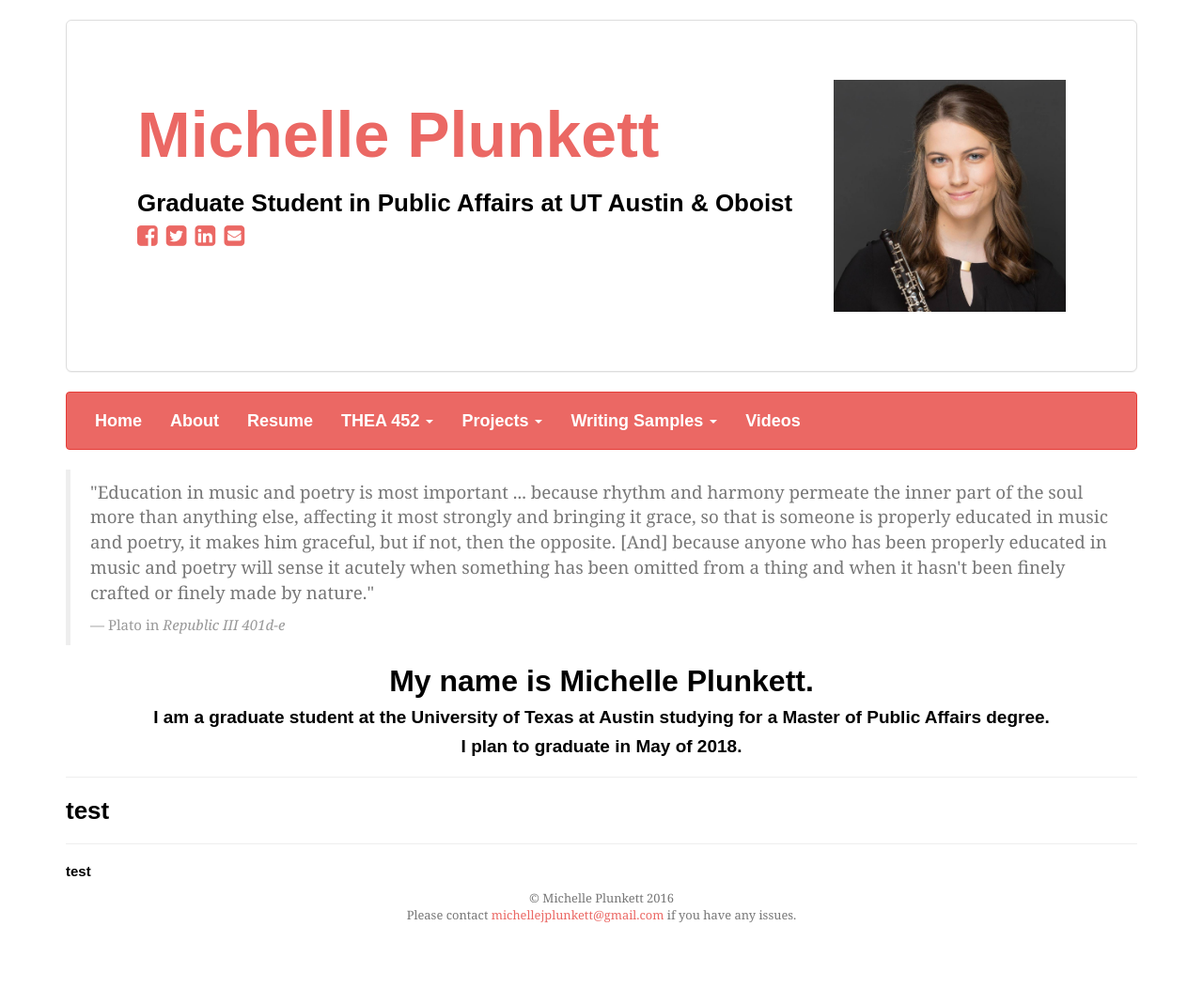
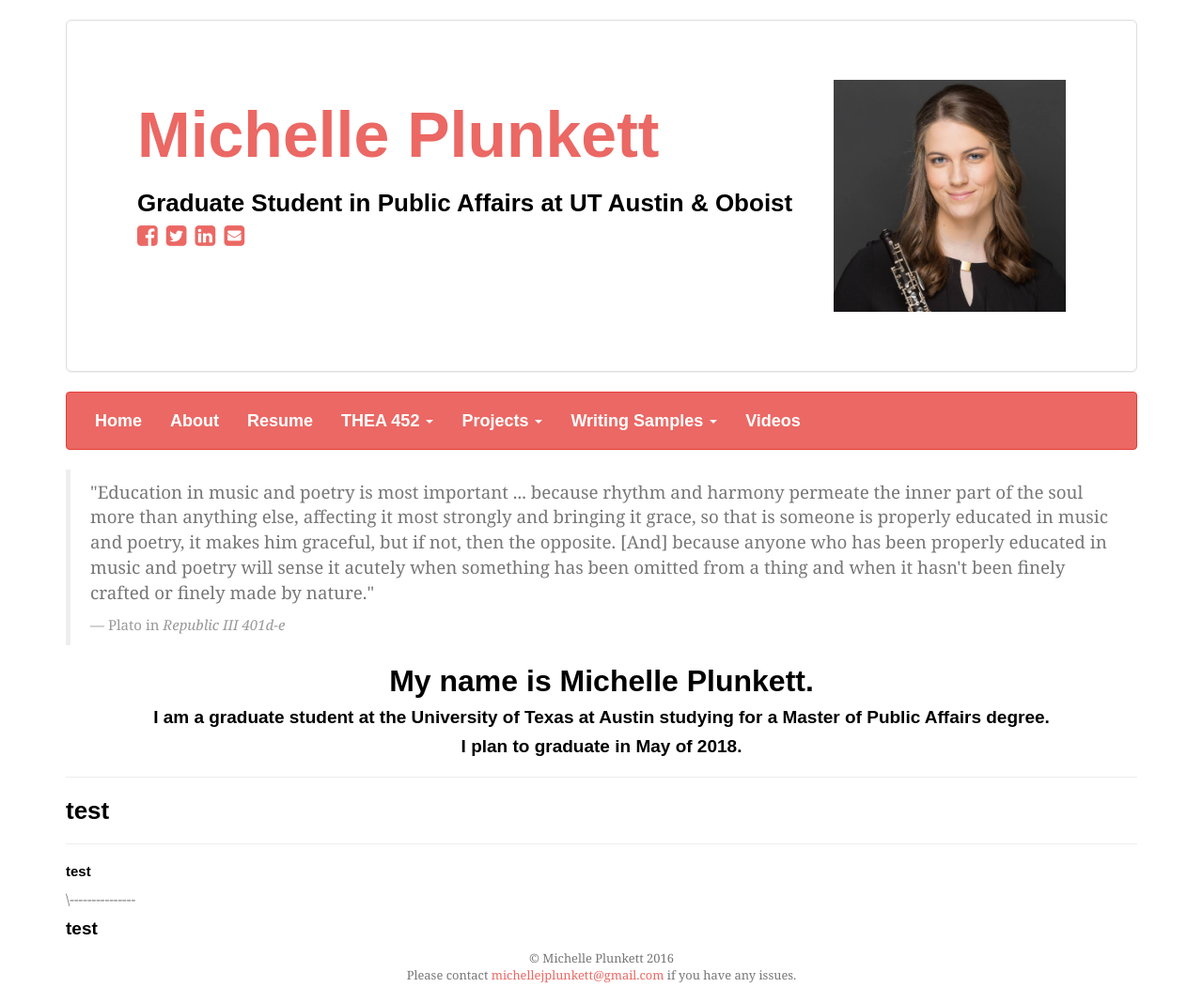
Before and after one commit to michelleplunkett/michelleplunkett.github.io, a Jekyll site: the page built from about/_posts/2016-06-22-about.html, in a window 1280 px wide. Shown: the whole page at 94% size. Built offline with Jekyll 4.4.1, drawn with Linux system fonts in a browser that asks for light colours; nearby versions of some CDN libraries; some web fonts are replaced; Markdown is read by kramdown in place of the engine named in the settings; before the commit the page ends 1005 px from its top, so only the background shows below that.

Commit message:
Update 2016-06-22-about.html

```diff
--- a/about/_posts/2016-06-22-about.html
+++ b/about/_posts/2016-06-22-about.html
@@ -19,3 +19,5 @@ date: 	2016-06-22 12:00:00
 	<h3>test</h3>
 	<hr>
 	<h5>test</h5>
+	\---------------
+	<h4>test</h4>
```
